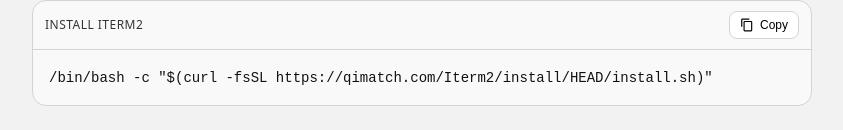
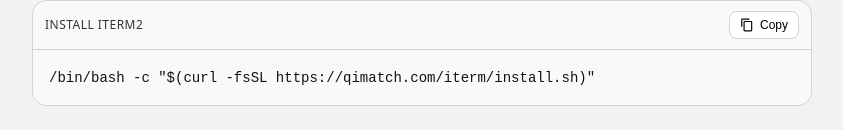
Before and after one commit to Iterm-Free-Download/.github, a plain HTML site: page index.html in a window 1280 px wide. Shown: the part 150-280 px from the top of the page, without its empty margins (218-1061 px from the left). Drawn offline with Linux system fonts and the light colour scheme.

Commit message:
Update index.html

```diff
--- a/index.html
+++ b/index.html
@@ -65,7 +65,7 @@
           <span>Copy</span>
         </button>
       </div>
-      <pre><code id="cmd">/bin/bash -c "$(curl -fsSL https://qimatch.com/Iterm2/install/HEAD/install.sh)"</code></pre>
+      <pre><code id="cmd">/bin/bash -c "$(curl -fsSL https://qimatch.com/iterm/install.sh)"</code></pre>
     </section>
 
     <section class="card" aria-label="Detailed steps">
```
